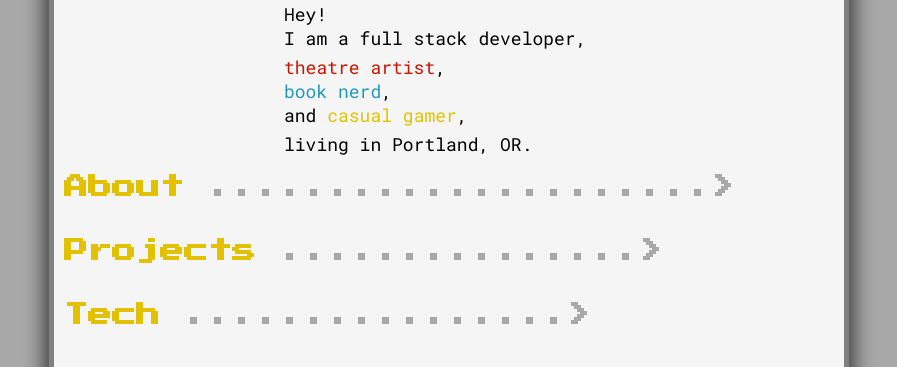
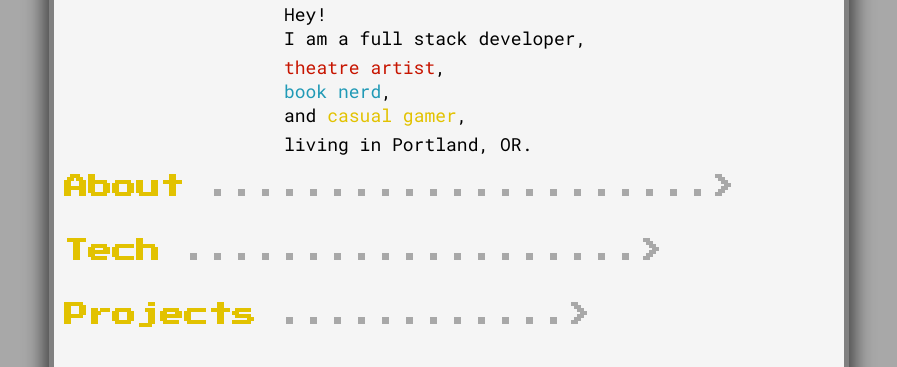
Before and after one commit to branch-dressing/portfolio-site, a React app: page / in a window 1280 px wide. Shown: the part 216-583 px from the top of the page, without its empty margins (191-1088 px from the left). Built offline with nearby package versions, Linux system fonts and the light colour scheme.

Commit message:
header now both opens and closes sections

```diff
--- a/src/components/App.js
+++ b/src/components/App.js
@@ -17,8 +17,8 @@ export default function App() {
       <Intro />
       <main>
         <About />
+        <Tech />
         <Projects />
-        <Tech />
       </main>
       {/* <Books /> */}
       <Connect />
--- a/src/components/Header.css
+++ b/src/components/Header.css
@@ -22,6 +22,7 @@
     h1 {
       margin: 5px;
       letter-spacing: 10px;
+      cursor: pointer;
     }
 
     .patrick {
--- a/src/components/Header.js
+++ b/src/components/Header.js
@@ -1,15 +1,11 @@
 import React from 'react';
 import { JoelGame } from './JoelGame';
 import styles from './Header.css';
-import { useSelector, useDispatch } from 'react-redux';
-import { toGetResetStatus } from '../selectors/selectors';
+import { useDispatch } from 'react-redux';
 import { resetStart } from '../actions/componentActions';
 
 export const Header = () => {
-  const reset = useSelector(toGetResetStatus);
   const dispatch = useDispatch();
-  console.log(reset);
-
 
   return (
     <header className={styles.header} onClick={() => dispatch(resetStart())}>
--- a/src/components/Projects.js
+++ b/src/components/Projects.js
@@ -4,7 +4,7 @@ import { useDotAnimation } from '../hooks/useDotAnimation';
 import { Project } from './Project';
 
 export const Projects = () => {
-  const { display, animate, dots, handleClick } = useDotAnimation(15);
+  const { display, animate, dots, handleClick } = useDotAnimation(12);
 
   const arrow = display && animate ? '<' : (<><span className={styles.dots}>{dots}</span><span className={styles.mobileArrow}>&gt;</span></>);
 
--- a/src/components/Tech.js
+++ b/src/components/Tech.js
@@ -3,7 +3,7 @@ import styles from './Tech.css';
 import { useDotAnimation } from '../hooks/useDotAnimation';
 
 export const Tech = () => {
-  const { display, animate, dots, handleClick } = useDotAnimation(16);
+  const { display, animate, dots, handleClick } = useDotAnimation(19);
 
   const arrow = display && animate ? '<' : (<><span className={styles.dots}>{dots}</span><span className={styles.mobileArrow}>&gt;</span></>);
 
--- a/src/hooks/useDotAnimation.js
+++ b/src/hooks/useDotAnimation.js
@@ -21,6 +21,8 @@ export const useDotAnimation = (numOfDots) => {
     if(reset && display) {
       setDots('>');
       setAnimate(false);
+    } else if(!display && reset) {
+      setAnimate(true);
     }
     dispatch(resetDone());
   }, [reset]);
```
